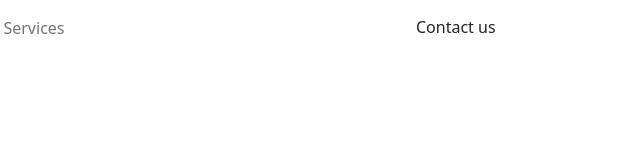
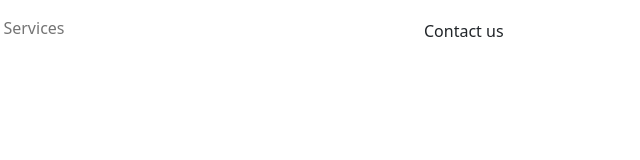
Before and after one commit to mariamnatroshvili3000/figmaa, a plain HTML site: page index.html in a window 1280 px wide. Shown: the full height of the page, 609-1249 px from the left. Drawn offline with nearby package versions, Linux system fonts and the light colour scheme; files that its build step writes are made by us from their sources.

Commit message:
jandaba
jandaba

```diff
--- a/index.html
+++ b/index.html
@@ -7,7 +7,7 @@
     <title>Document</title>
 
     <link href="https://cdn.jsdelivr.net/npm/bootstrap@5.2.2/dist/css/bootstrap.min.css" rel="stylesheet" integrity="sha384-Zenh87qX5JnK2Jl0vWa8Ck2rdkQ2Bzep5IDxbcnCeuOxjzrPF/et3URy9Bv1WTRi" crossorigin="anonymous">
-    <link href="src/css/style.css" rel="stylesheet">
+    <link href="..src/css/style.css" rel="stylesheet">
   </head>
   <body>
     <header>
--- a/style.css
+++ b/src/css/style.css
@@ -1,3 +1,7 @@
+body{
+    background: rgba (34, 42, 54, 0.95):
+}
+
 .w-100{
     width: 100%;
 }
@@ -9,4 +13,6 @@
     line-height: 30px;
     color: white;
 }
-.btn_contact
+.btn_contact{
+    padding: 10px 20px
+}
```
Also changed, not shown: Poppins-Regular.ttf (added), 1 other file.
